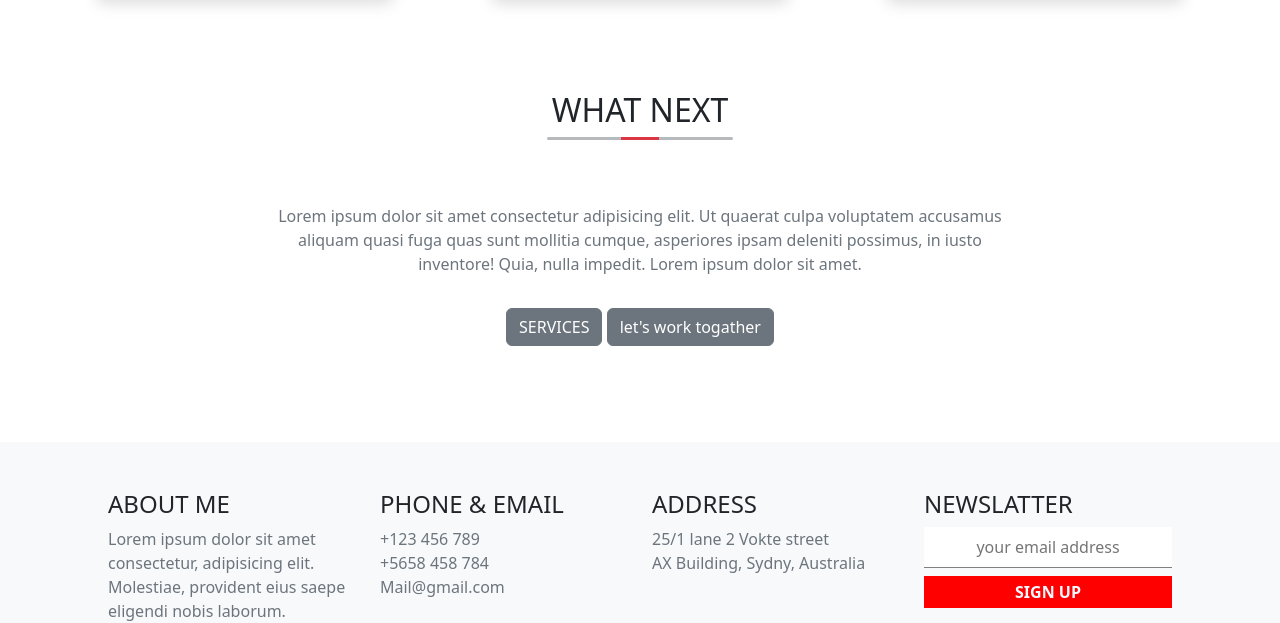
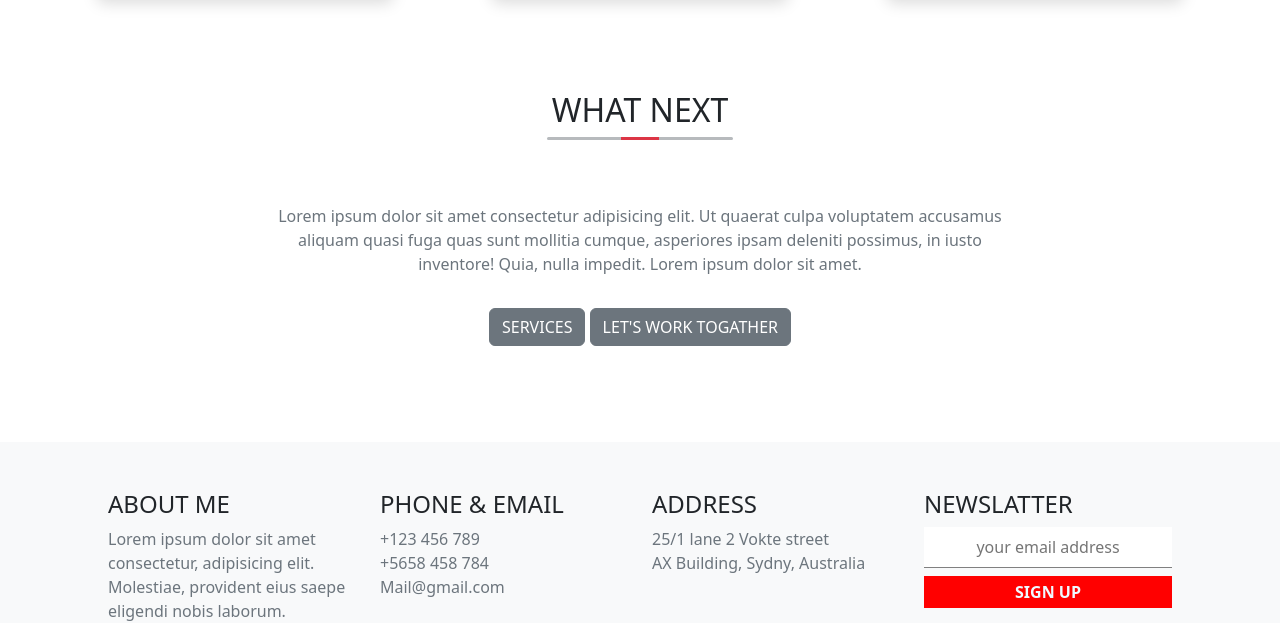
Before and after one commit to gsBullet/personal_portfolio, a plain HTML site: page index.html in a window 1280 px wide. Shown: the part 2333-2956 px from the top of the page. Drawn offline with Linux system fonts and the light colour scheme.

Commit message:
button  mistake done

```diff
--- a/index.html
+++ b/index.html
@@ -321,7 +321,7 @@
                 <button type="button" class="btn btn-secondary text-uppercase">
                     Services
                 </button>
-                <button type="button" class="btn btn-secondary">
+                <button type="button" class="btn btn-secondary text-uppercase">
                     let's work togather
                 </button>
             </div>
```
